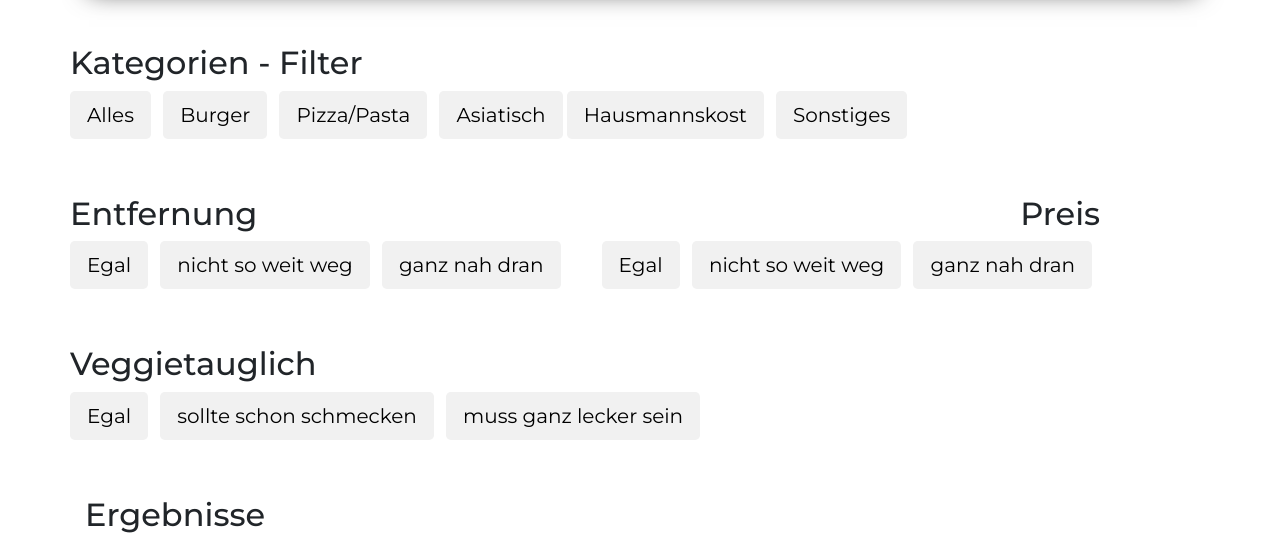
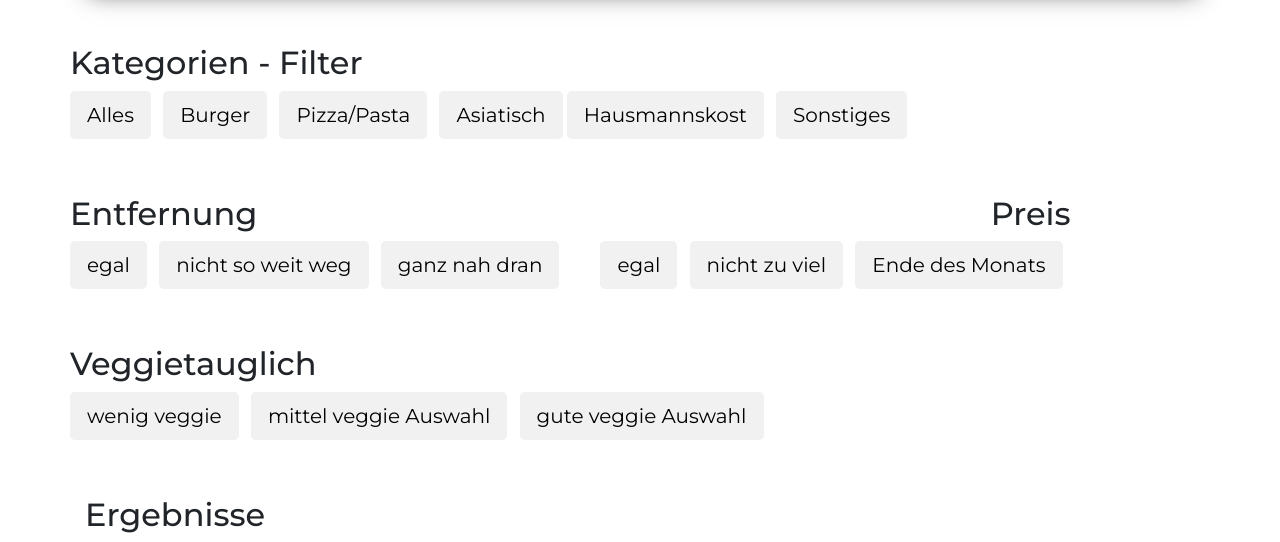
Before and after one commit to Abrellr/resto, a PHP site: page /mainPage.php in a window 1280 px wide. Shown: the part 820-1362 px from the top of the page. Run offline with PHP 8.4, Linux system fonts and the light colour scheme; data that the repository does not hold is empty; some libraries are stand-ins or nearby versions.

Commit message:
fix buttons

```diff
--- a/views/mainPage.php
+++ b/views/mainPage.php
@@ -24,7 +24,7 @@ include('../elements/jumbotron.php') ?>
         <h2 class="d-flex justify-content-start">Entfernung</h2>
         <div class="md-6 xl-6 d-flex justify-content-start">
             <div class="myBtnContainer">
-                <a href="" role="button" class="btn btn-lg mr-2 mb-2 grow">Egal</a>
+                <a href="" role="button" class="btn btn-lg mr-2 mb-2 grow">egal</a>
                 <a href="" role="button" class="btn btn-lg mr-2 mb-2 grow">nicht so weit weg</a>
                 <a href="" role="button" class="btn btn-lg mr-2 mb-2 grow">ganz nah dran</a>
             </div>
@@ -34,9 +34,9 @@ include('../elements/jumbotron.php') ?>
         <h2 class="d-flex justify-content-end">Preis</h2>
         <div class="md-6 xl-6 d-flex justify-content-end">
             <div class="myBtnContainer">
-                <a href="" role="button" class="btn btn-lg mr-2 mb-2 grow">Egal</a>
-                <a href="" role="button" class="btn btn-lg mr-2 mb-2 grow">nicht so weit weg</a>
-                <a href="" role="button" class="btn btn-lg mr-2 mb-2 grow">ganz nah dran</a>
+                <a href="" role="button" class="btn btn-lg mr-2 mb-2 grow">egal</a>
+                <a href="" role="button" class="btn btn-lg mr-2 mb-2 grow">nicht zu viel</a>
+                <a href="" role="button" class="btn btn-lg mr-2 mb-2 grow">Ende des Monats</a>
             </div>
         </div>
     </div>
@@ -47,9 +47,9 @@ include('../elements/jumbotron.php') ?>
         <h2>Veggietauglich</h2>
         <div class="d-flex justify-content-start">
             <div class="myBtnContainer">
-                <a href="" role="button" class="btn btn-lg mr-2 mb-2 grow">Egal</a>
-                <a href="" role="button" class="btn btn-lg mr-2 mb-2 grow">sollte schon schmecken</a>
-                <a href="" role="button" class="btn btn-lg mr-2 mb-2 grow">muss ganz lecker sein</a>
+                <a href="" role="button" class="btn btn-lg mr-2 mb-2 grow">wenig veggie</a>
+                <a href="" role="button" class="btn btn-lg mr-2 mb-2 grow">mittel veggie Auswahl</a>
+                <a href="" role="button" class="btn btn-lg mr-2 mb-2 grow">gute veggie Auswahl</a>
             </div>
         </div>
     </div>
```
Also changed, not shown: views/resultPage.php (deleted, +0 -21 lines).
